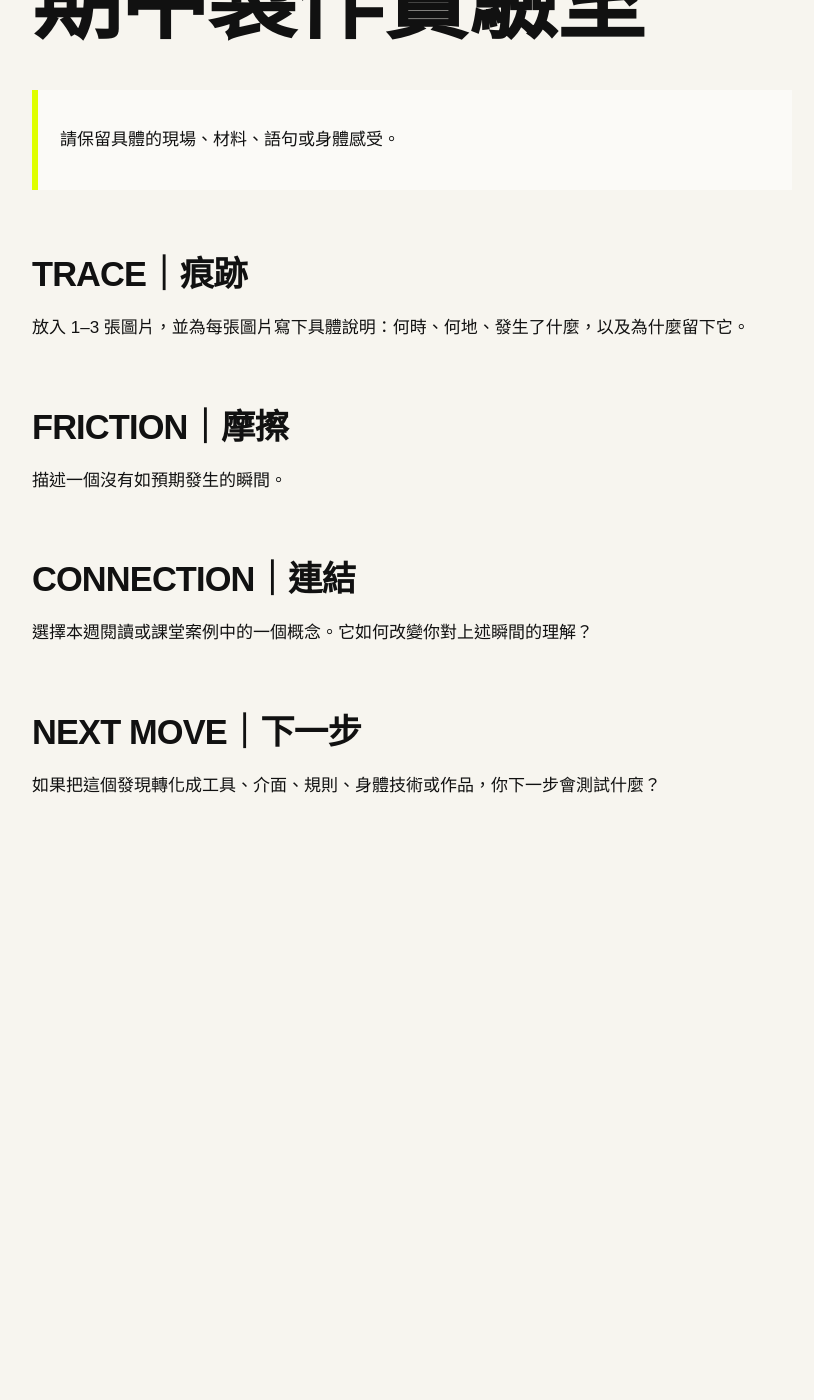
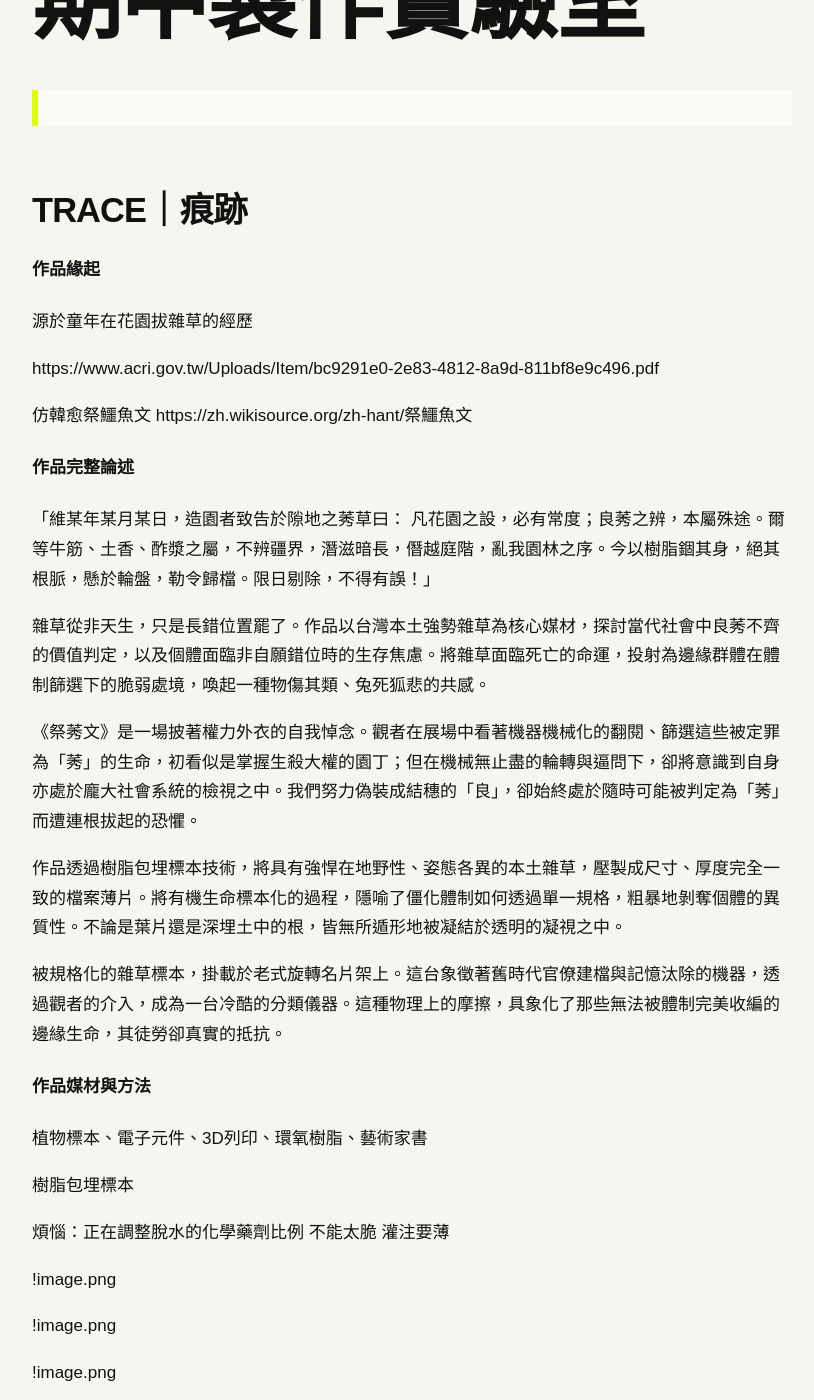
Before and after one commit to irisalco/fieldworkarchive, a Jekyll site: the page built from weeks/week-07.md, in a window 1280 px wide and 1400 px high, scrolled down 284 px. Shown: the whole window, without its empty margins (48-862 px from the left). Built offline with Jekyll 4.4.1, drawn with Linux system fonts in a browser that asks for light colours; before the commit the page ends 1192 px from its top, so only the background shows below that; some of the changed text lies outside the part shown.

Commit message:
Update week-07.md

```diff
--- a/weeks/week-07.md
+++ b/weeks/week-07.md
@@ -7,11 +7,100 @@ permalink: /weeks/week-07/
 
 # 期中製作實驗室
 
-> 請保留具體的現場、材料、語句或身體感受。
+>
+>
 
 ## TRACE｜痕跡
 
-放入 1–3 張圖片，並為每張圖片寫下具體說明：何時、何地、發生了什麼，以及為什麼留下它。
+#### 作品緣起
+
+源於童年在花園拔雜草的經歷
+
+https://www.acri.gov.tw/Uploads/Item/bc9291e0-2e83-4812-8a9d-811bf8e9c496.pdf
+
+仿韓愈祭鱷魚文 https://zh.wikisource.org/zh-hant/祭鱷魚文
+
+#### 作品完整論述
+
+「維某年某月某日，造園者致告於隙地之莠草曰： 凡花園之設，必有常度；良莠之辨，本屬殊途。爾等牛筋、土香、酢漿之屬，不辨疆界，潛滋暗長，僭越庭階，亂我園林之序。今以樹脂錮其身，絕其根脈，懸於輪盤，勒令歸檔。限日剔除，不得有誤！」
+
+雜草從非天生，只是長錯位置罷了。作品以台灣本土強勢雜草為核心媒材，探討當代社會中良莠不齊的價值判定，以及個體面臨非自願錯位時的生存焦慮。將雜草面臨死亡的命運，投射為邊緣群體在體制篩選下的脆弱處境，喚起一種物傷其類、兔死狐悲的共感。
+
+《祭莠文》是一場披著權力外衣的自我悼念。觀者在展場中看著機器機械化的翻閱、篩選這些被定罪為「莠」的生命，初看似是掌握生殺大權的園丁；但在機械無止盡的輪轉與逼問下，卻將意識到自身亦處於龐大社會系統的檢視之中。我們努力偽裝成結穗的「良」，卻始終處於隨時可能被判定為「莠」而遭連根拔起的恐懼。
+
+作品透過樹脂包埋標本技術，將具有強悍在地野性、姿態各異的本土雜草，壓製成尺寸、厚度完全一致的檔案薄片。將有機生命標本化的過程，隱喻了僵化體制如何透過單一規格，粗暴地剝奪個體的異質性。不論是葉片還是深埋土中的根，皆無所遁形地被凝結於透明的凝視之中。
+
+被規格化的雜草標本，掛載於老式旋轉名片架上。這台象徵著舊時代官僚建檔與記憶汰除的機器，透過觀者的介入，成為一台冷酷的分類儀器。這種物理上的摩擦，具象化了那些無法被體制完美收編的邊緣生命，其徒勞卻真實的抵抗。
+
+#### 作品媒材與方法
+
+植物標本、電子元件、3D列印、環氧樹脂、藝術家書
+
+樹脂包埋標本
+
+煩惱：正在調整脫水的化學藥劑比例 不能太脆 灌注要薄
+
+!image.png
+
+!image.png
+
+!image.png
+
+### Richard Serra 動詞
+
+- **to laminate（層壓 / 壓合）**
+- **to encircle（環繞）/ to rotate（旋轉）**
+- **of entropy（關於熵 / 混亂度）：雜草是自發、無序、反抵抗體制的存在**
+
+**花園：熵減（秩序增加 混亂度下降）**
+
+**園丁 + 工具 + 生物圈+雜草本身：熵增（總混亂度增加）**
+
+- **of tension（關於張力） ：觀者（潛在的審判者）與被展出物（被審判者）之間**
+
+context 脈絡
+
+intra-action  **事物與關係是在彼此作用的過程中才共同建構與誕生**，沒有預先存在的獨立邊界。(雜草是在人眼裡才是雜草 )
+
+Touché  接觸與傷害 (比較像是發生在我跟作品之間 觀眾看到的是結果)
+
+temporality (時間性)
+
+Representational challenges（再現的難題）
+
+趣事分享：上次上課聊到一棵樹在無人的森林倒下是否有發出聲音，我覺得有，所以才延伸出了寫祭奠文的想法(本來沒有這部分)
+
+# 作品二
+
+新嘗試：摒棄作品中太過濃厚的死亡意象 轉而以誕生本身作為主題
+
+生死其實是一體兩面的
+
+蛋殼磨粉作沙漏 時間推進
+
+**永劫回歸**（德語：Ewige Wiederkunft，又譯為**永恆輪迴**、**永恆重現**）是一個哲學概念，意思是：**假定宇宙與其中的一切事物，會在無限的時間中以完全相同的方式、無數次地重複發生。**
+
+**時間是圓形而非直線**：你所經歷過的過去、當下的每一個念頭、吹過的風、感受到的快樂或痛苦，都不是只發生一次就永遠消失，而是在漫長的時空中不斷循環重演。
+
+透過觀眾介入，翻轉沙漏，即是一次循環。
+
+# 作品三
+
+面對盤中飧 悲憫狀態
+
+（誰為我而死）
+
+雖然當代飲食文化已經脫離了狩獵時代你死我活的境界 但屠殺與剝削仍然不可避免
+
+去人類中心化
+
+鵝骨、機械裝置
+
+研究鳥類骨頭標本
+
+鵝骨的大小跟重量都比雞骨更合適
+
+!IMG_8099.JPG
 
 ## FRICTION｜摩擦
 
```
